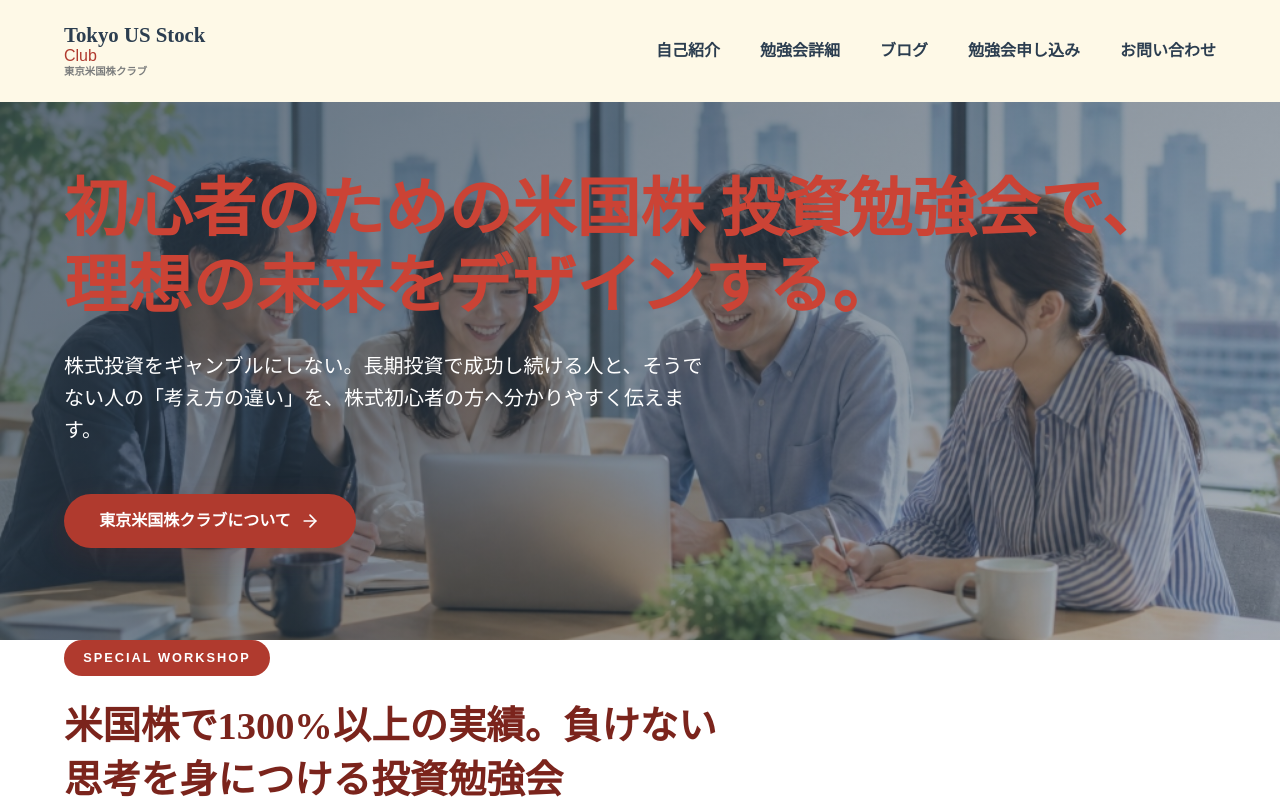
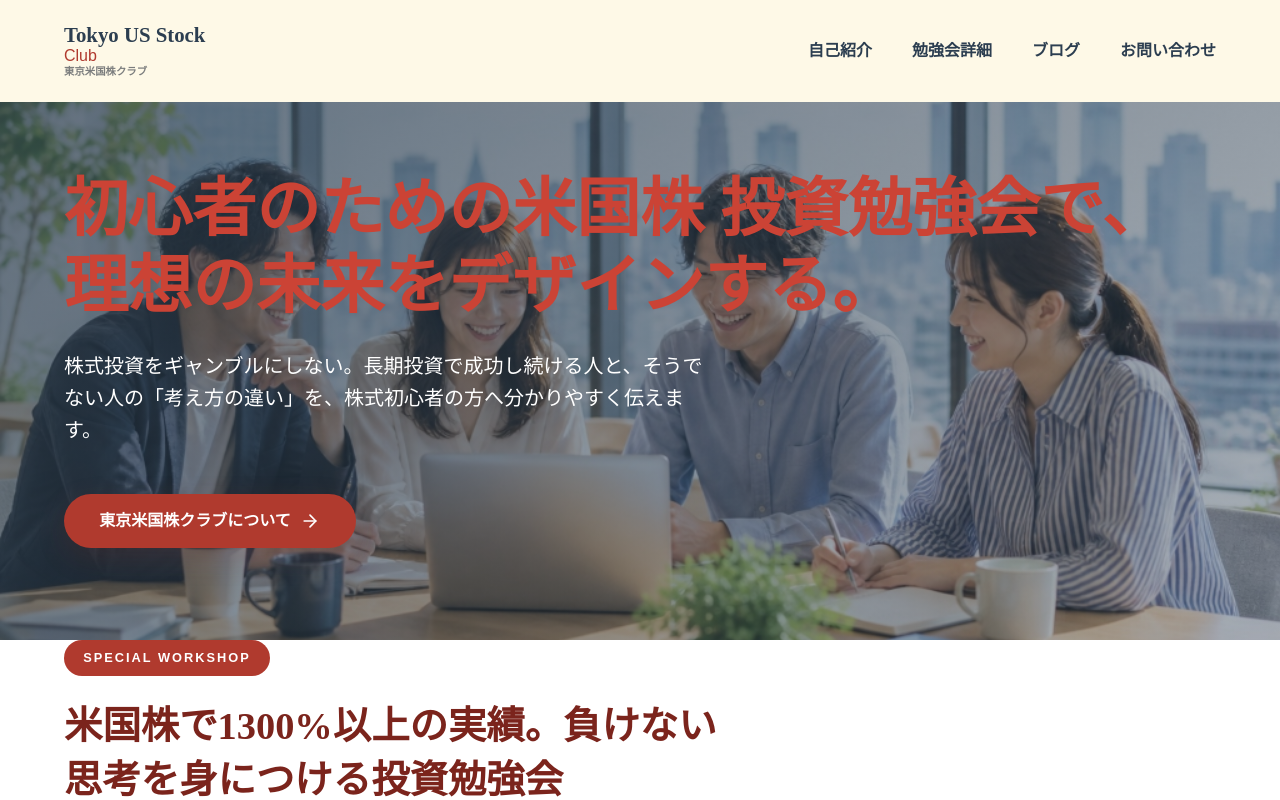
Before and after one commit to yutarotobioka0121-ship-it/tokyo-us-stock-site, a Next.js app: page / in a window 1280 px wide. Built offline with nearby package versions, Linux system fonts and the light colour scheme; a web font is replaced by a local one.

Commit message:
Remove '勉強会申し込み' from Header navigation links

```diff
--- a/src/components/Header.tsx
+++ b/src/components/Header.tsx
@@ -30,7 +30,6 @@ export default function Header() {
           <Link href="/about" className="nav-link">自己紹介</Link>
           <Link href="/seminar" className="nav-link">勉強会詳細</Link>
           <Link href="/blog" className="nav-link">ブログ</Link>
-          <Link href="/apply" className="nav-link">勉強会申し込み</Link>
           <Link href="/contact" className="nav-link">お問い合わせ</Link>
         </nav>
 
@@ -46,7 +45,6 @@ export default function Header() {
           <Link href="/about" className="nav-link" onClick={() => setIsOpen(false)}>自己紹介</Link>
           <Link href="/seminar" className="nav-link" onClick={() => setIsOpen(false)}>勉強会詳細</Link>
           <Link href="/blog" className="nav-link" onClick={() => setIsOpen(false)}>ブログ</Link>
-          <Link href="/apply" className="nav-link" onClick={() => setIsOpen(false)}>勉強会申し込み</Link>
           <Link href="/contact" className="nav-link" onClick={() => setIsOpen(false)}>お問い合わせ</Link>
         </nav>
       </div>
```
